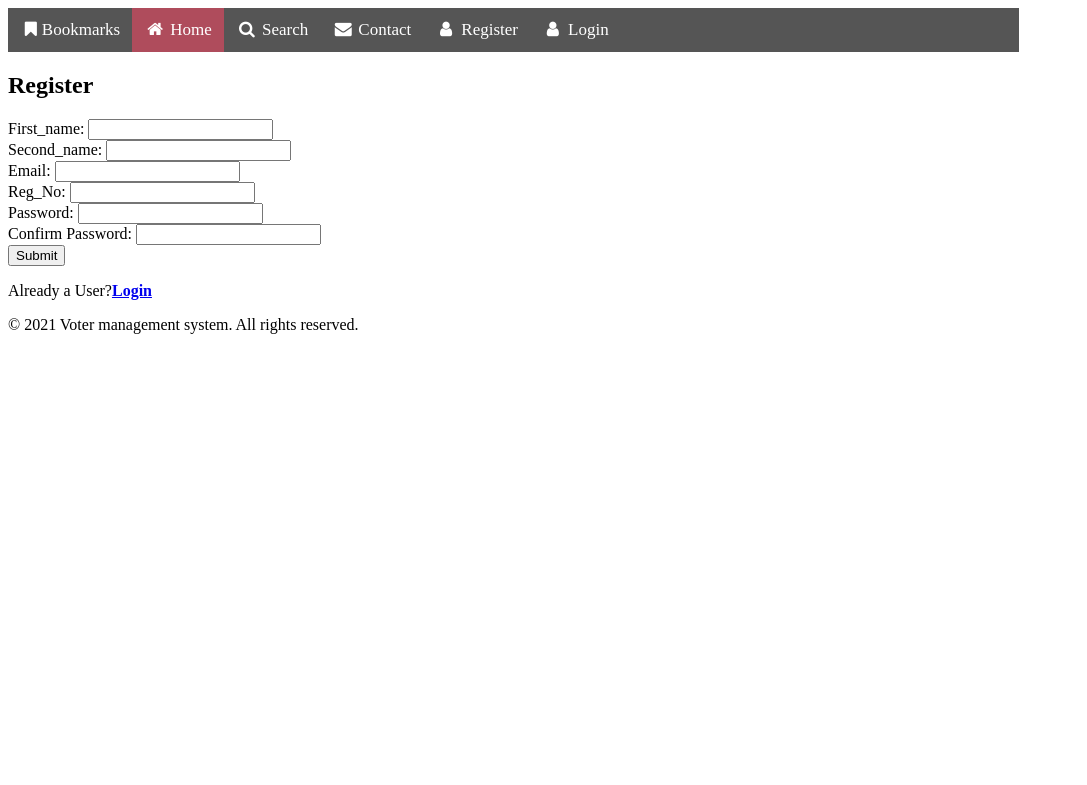
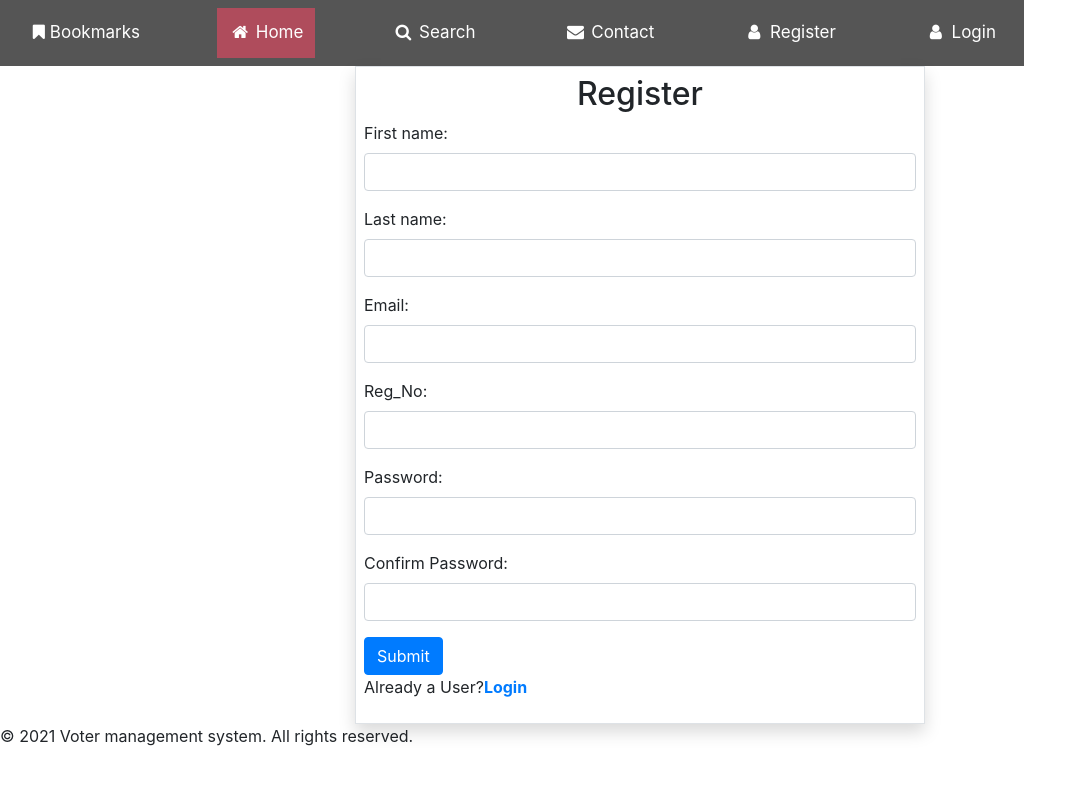
Before and after one commit to shawnbasiye/-voting-management-system, a PHP site: page /registration.php in a window 1280 px wide. Shown: the top 785 px of the page, without its empty margins (0-1087 px from the left). Run offline with PHP 8.4, Linux system fonts and the light colour scheme; some libraries are stand-ins or nearby versions.

```diff
--- a/includes/guestfooter.php
+++ b/includes/guestfooter.php
@@ -2,5 +2,6 @@
     <footer>
         <p>&copy; 2021 Voter management system. All rights reserved.</p>
     </footer>
+<script src="./scripts/bootstrap.bundle.min.js" integrity="sha384-b5kHyXgcpbZJO/tY9Ul7kGkf1S0CWuKcCD38l8YkeH8z8QjE0GmW1gYU5S9FOnJ0" crossorigin="anonymous"></script>
 </body>
 </html>
--- a/includes/guestheader.php
+++ b/includes/guestheader.php
@@ -2,6 +2,7 @@
 <!DOCTYPE html>
 <html>
 <meta name="viewport" content="width=device-width, initial-scale=1">
+<link href="./styles/bootstrap.min.css" rel="stylesheet" integrity="sha384-BmbxuPwQa2lc/FVzBcNJ7UAyJxM6wuqIj61tLrc4wSX0szH/Ev+nYRRuWlolflfl" crossorigin="anonymous">
 <link rel="stylesheet" href="https://cdnjs.cloudflare.com/ajax/libs/font-awesome/4.7.0/css/font-awesome.min.css">
 <link rel="stylesheet" href="styles.css" type="text/css">
 </head>
--- a/registration.php
+++ b/registration.php
@@ -13,43 +13,45 @@
 
 
 <div class="container" >
-   <div class="header">
-      <h2>Register</h2>
-   </div>
-   <form action="Registartion.php" method="post">
-      <div>
-         <label for= "First_name">First_name:</label>
-         <Input type="text" name="First_name"required>
+   <div class="row">
+      <div class="col-sm-6 m-auto border p-2 shadow mt-3">
+         <h2 class="text-center">Register</h2>
+         <form action="./controllers/register.php" method="post">
+            <div class="mb-3">
+               <label for="first_name">First name:</label>
+               <Input type="text" class="form-control" name="first_name" id="first_name"  required>
             </div>
 
-      <div>
-         <label for= "Last_name">Second_name:</label>
-         <Input type="text" name="Last_name"required>
+            <div class="mb-3">
+               <label for="last_name">Last name:</label>
+               <Input type="text" class="form-control"  name="last_name" id="last_name" required>
             </div>
 
-      <div>
-         <label for= "Email">Email:</label>
-         <Input type="text" name="Email"required>
+            <div class="mb-3">
+               <label for="email">Email:</label>
+               <Input type="email" class="form-control"  name="email"required>
             </div>
 
-      <div>
-            <label for= "Reg_No">Reg_No:</label>
-            <Input type="text" name="Reg_No"required>
+            <div class="mb-3">
+                  <label for="reg_no">Reg_No:</label>
+                  <Input type="text" class="form-control"  name="reg_no" id="reg_no" required>
             </div>
 
-      <div>
-            <label for= "Password">Password:</label>
-            <Input type="text" name="Password"required>
+            <div class="mb-3">
+                  <label for="password">Password:</label>
+                  <Input type="password" class="form-control"  name="password" id="password" required>
             </div>
 
-      <div>
-            <label for= "Confirm Password">Confirm Password:</label>
-            <Input type="text" name="Confirm Password" required>
+            <div class="mb-3">
+                  <label for="confirm_password">Confirm Password:</label>
+                  <Input type="password" name="confirm_password" class="form-control"  id="confirm_password" required>
             </div>
 
-      <button type="Submit" name="reg_User">Submit</button>
+            <input type="Submit" class="btn btn-primary" name="reg_user" value="Submit" />
          </form>
          <p>Already a User?<a href="login.php"><b>Login</b></a></p>
+      </div>
+   </div>
 </div>
 
 <?php
```
Lines whose indentation alone changed are shown as unchanged.
